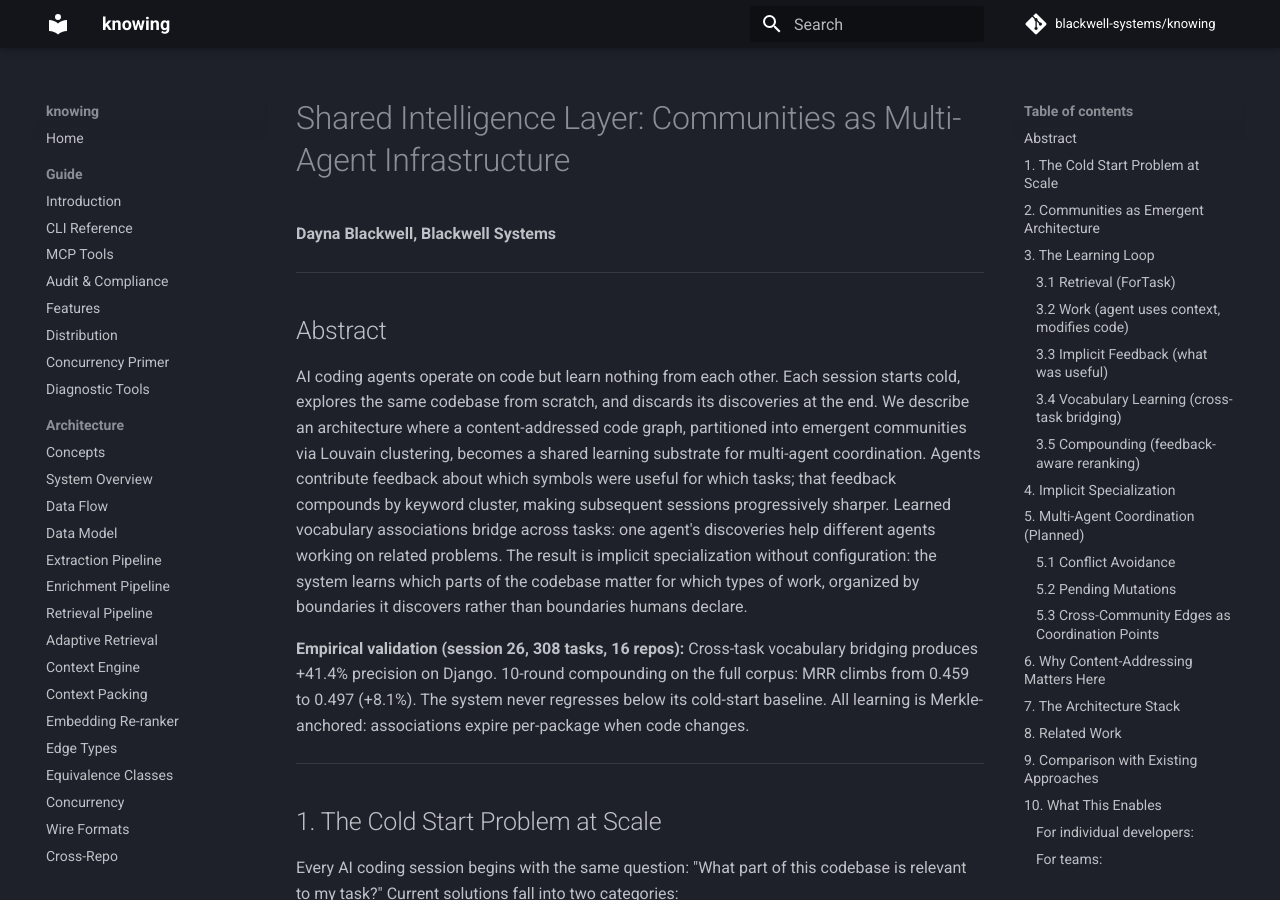
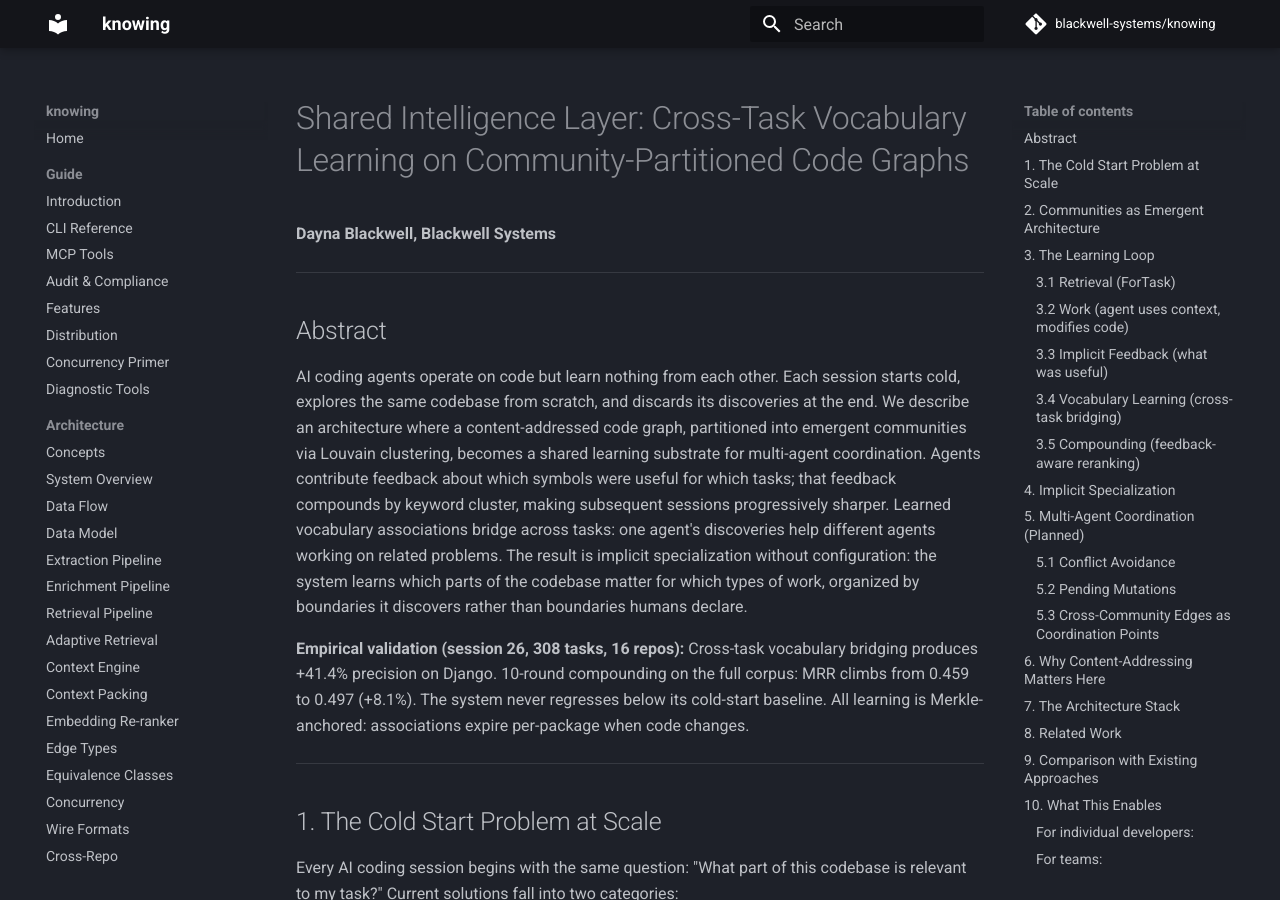
Before and after one commit to blackwell-systems/knowing, an MkDocs documentation site: the page built from docs/research/whitepapers/shared-intelligence-layer.md, in a window 1280 px wide and 900 px high. Built offline with MkDocs 1.6.1 and Material for MkDocs 9.7.7, drawn with Linux system fonts in a browser that asks for light colours; comment, search, counter and statistics services are not loaded.

Commit message:
docs: update whitepaper title to 'Cross-Task Vocabulary Learning on Community-Partitioned Code Graphs'

```diff
--- a/docs/research/whitepapers/shared-intelligence-layer.md
+++ b/docs/research/whitepapers/shared-intelligence-layer.md
@@ -1,4 +1,4 @@
-# Shared Intelligence Layer: Communities as Multi-Agent Infrastructure
+# Shared Intelligence Layer: Cross-Task Vocabulary Learning on Community-Partitioned Code Graphs
 
 **Dayna Blackwell, Blackwell Systems**
 
```
